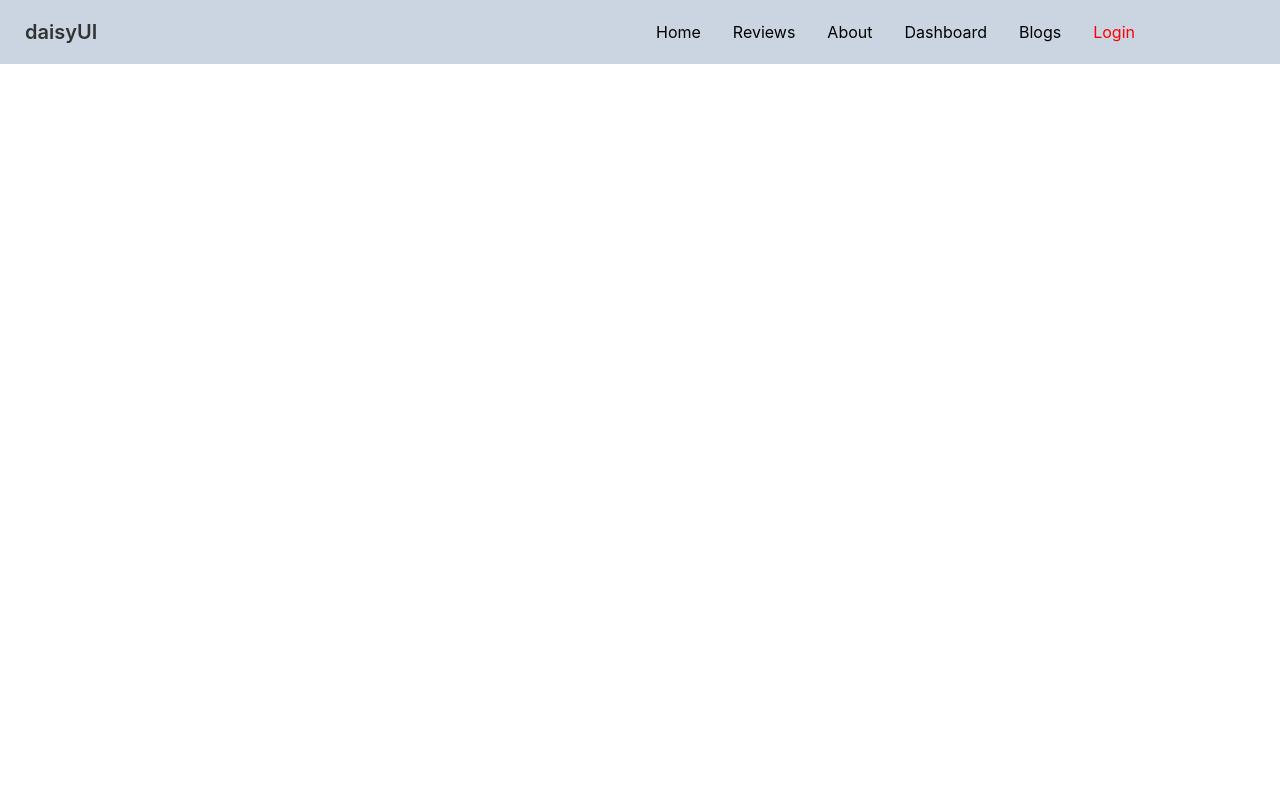
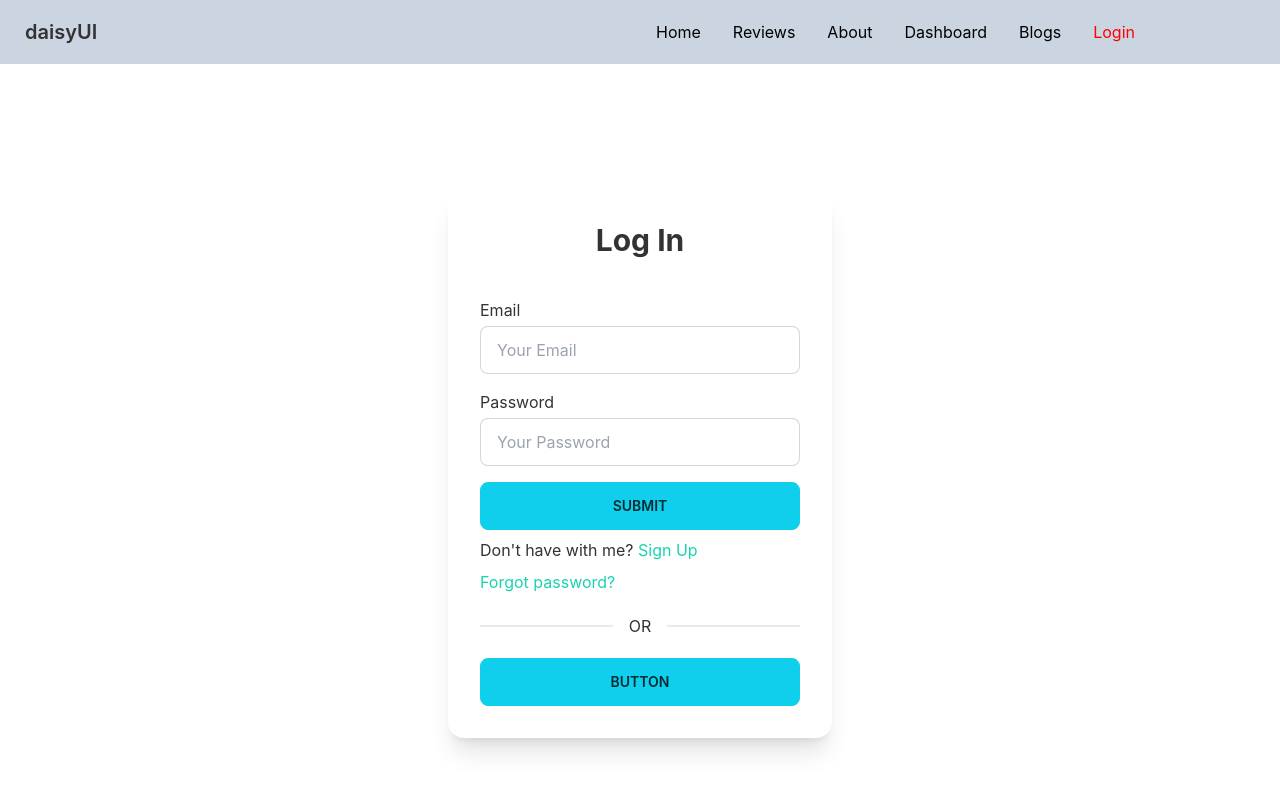
Before and after one commit to Saikat048/C-A-Hardware-Tools-Client, a React (Create React App) app: page /login in a window 1280 px wide. Shown: the top 792 px of the page. Built offline with nearby package versions, Linux system fonts and the light colour scheme; the HTML template or start-up script is replaced by a standard one.

Commit message:
commit login

```diff
--- a/src/App.js
+++ b/src/App.js
@@ -1,10 +1,20 @@
 import './App.css';
-import Navbar from './Shared/Navbar'
+import { Routes, Route } from "react-router-dom";
+import Home from './Pages/Home/Home'
+import Navbar from './Pages/Shared/Navbar';
+import Login from './Pages/Login/Login';
+import Signup from './Pages/Login/Signup';
 
 function App() {
   return (
     <div>
       <Navbar></Navbar>
+      <Routes>
+        <Route path="/" element={<Home></Home>}></Route>
+        <Route path="/home" element={<Home></Home>}></Route>
+        <Route path="/login" element={<Login></Login>}></Route>
+        <Route path="/signup" element={<Signup></Signup>}></Route>
+      </Routes>
     </div>
   );
 }
--- /dev/null
+++ b/src/Pages/Home/Banner.js
@@ -0,0 +1,11 @@
+import React from 'react';
+
+const Banner = () => {
+    return (
+        <div>
+            <h2>Banner</h2>
+        </div>
+    );
+};
+
+export default Banner;
--- a/src/Pages/Home/Home.js
+++ b/src/Pages/Home/Home.js
@@ -1,9 +1,10 @@
 import React from 'react';
+import Banner from './Banner';
 
 const Home = () => {
     return (
         <div>
-            <h2>Home</h2>
+            <Banner></Banner>
         </div>
     );
 };
--- /dev/null
+++ b/src/Pages/Login/Login.js
@@ -0,0 +1,29 @@
+import React from 'react';
+import { Link } from 'react-router-dom';
+
+const Login = () => {
+    return (
+        <div className='flex justify-center items-center h-screen'>
+            <div className="card w-96 bg-base-100 shadow-xl">
+                <div className="card-body">
+                    <h2 className="text-center text-3xl font-bold mb-8">Log In</h2>
+                    <form>
+                        <label>Email</label>
+                        <input type="text" placeholder="Your Email" className="input input-bordered w-full max-w-xs mb-4 mt-1" required/>
+
+                        <label>Password</label>
+                        <input type="text" placeholder="Your Password" className="input input-bordered w-full max-w-xs mb-4 mt-1" required/>
+
+                        <input type="submit" value="Submit" className="btn btn-primary w-full max-w-xs" />
+                    </form>
+                    <p>Don't have with me? <Link to='/signup' className='text-secondary hover:underline'>Sign Up</Link></p>
+                    <p className='text-secondary cursor-pointer hover:underline'>Forgot password?</p>
+                    <div className="divider">OR</div>
+                    <button className="btn btn-primary">Button</button>
+                </div>
+            </div>
+        </div>
+    );
+};
+
+export default Login;
```
Also changed, not shown: src/Pages/Login/Signup.js (added), src/Pages/Shared/CustomLink.js (renamed from src/Shared/CustomLink.js), src/Pages/Shared/Navbar.js (renamed from src/Shared/Navbar.js).
